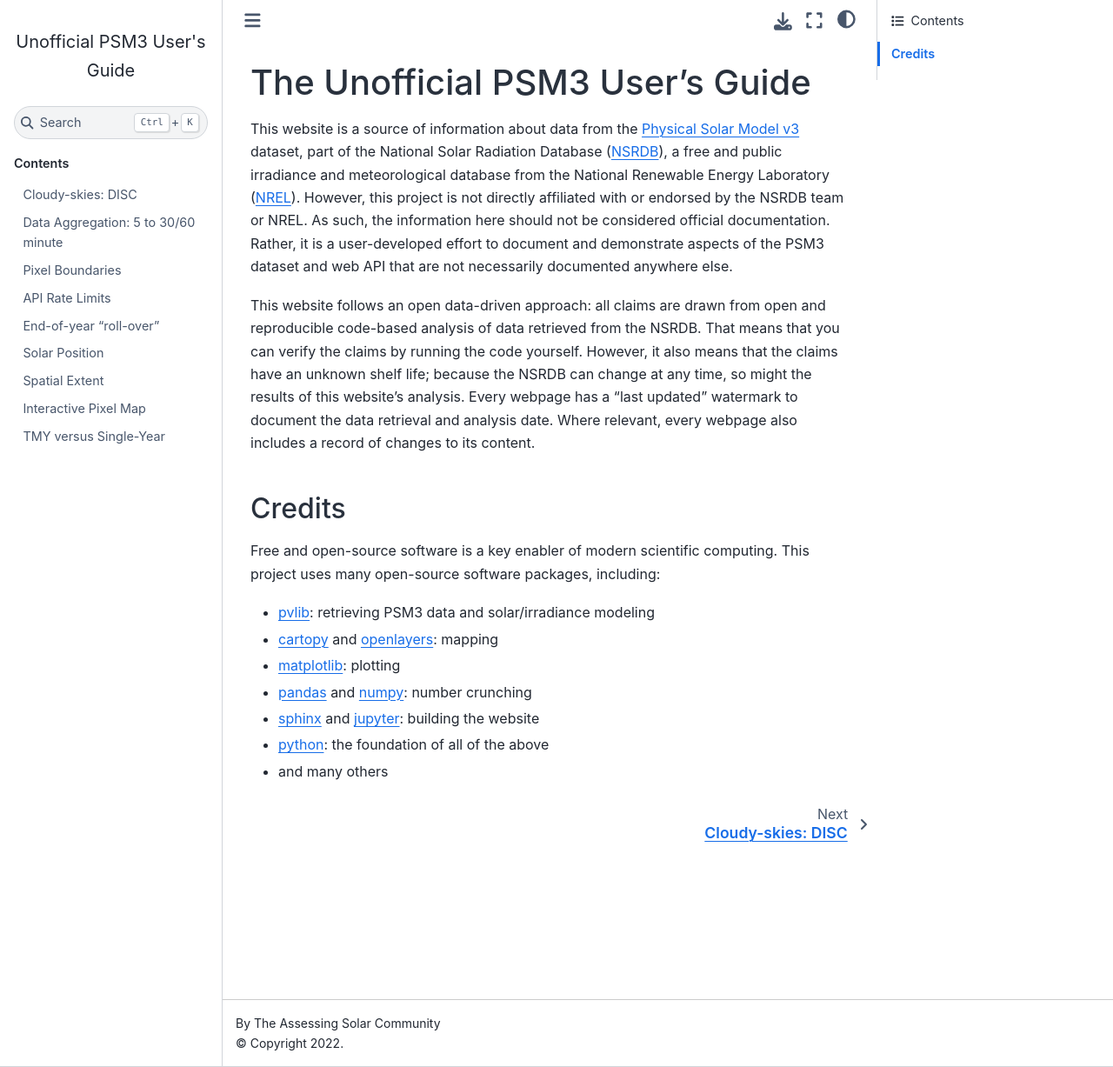
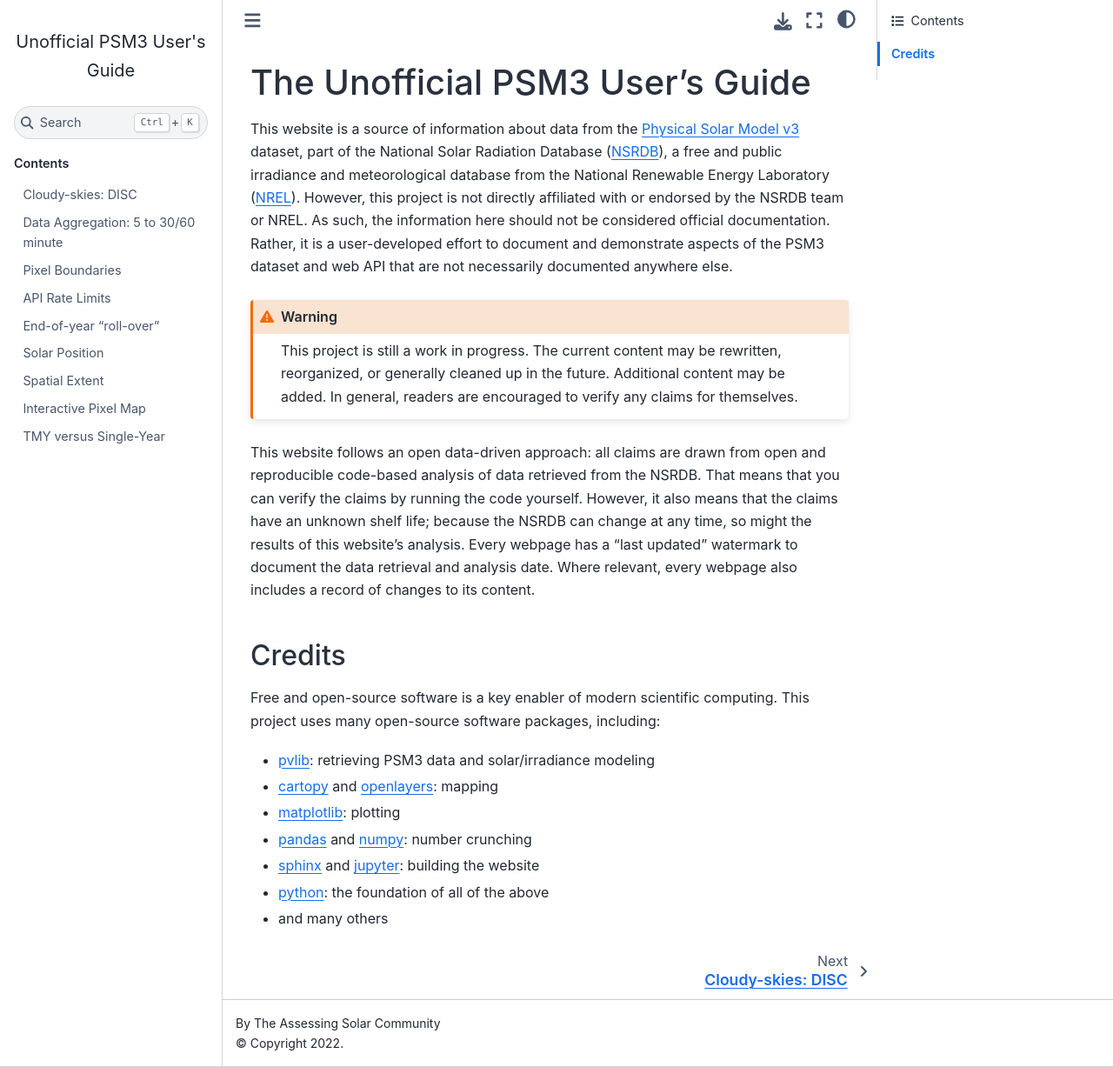
Before and after one commit to AssessingSolar/unofficial-psm3-userguide, a Sphinx documentation site: the page built from source/index.rst, in a window 1280 px wide and 1227 px high. Shown: the whole window at 87% size. Built offline with Sphinx 7.4.7 and the Sphinx Book theme 1.1.4, drawn with Linux system fonts in a browser that asks for light colours; pages that are not in the unit, such as notebooks, are missing from menus.

Commit message:
add warning to homepage

```diff
--- a/source/index.rst
+++ b/source/index.rst
@@ -10,6 +10,12 @@ However, this project is not directly affiliated with or endorsed by the NSRDB t
 or NREL.  As such, the information here should not be considered official documentation.
 Rather, it is a user-developed effort to document and demonstrate aspects of
 the PSM3 dataset and web API that are not necessarily documented anywhere else.
+
+.. warning::
+    This project is still a work in progress.  The current content may be
+    rewritten, reorganized, or generally cleaned up in the future.  Additional
+    content may be added.  In general, readers are encouraged to
+    verify any claims for themselves.
 
 This website follows an open data-driven approach: all claims are drawn
 from open and reproducible code-based analysis of data retrieved from the NSRDB.
```
